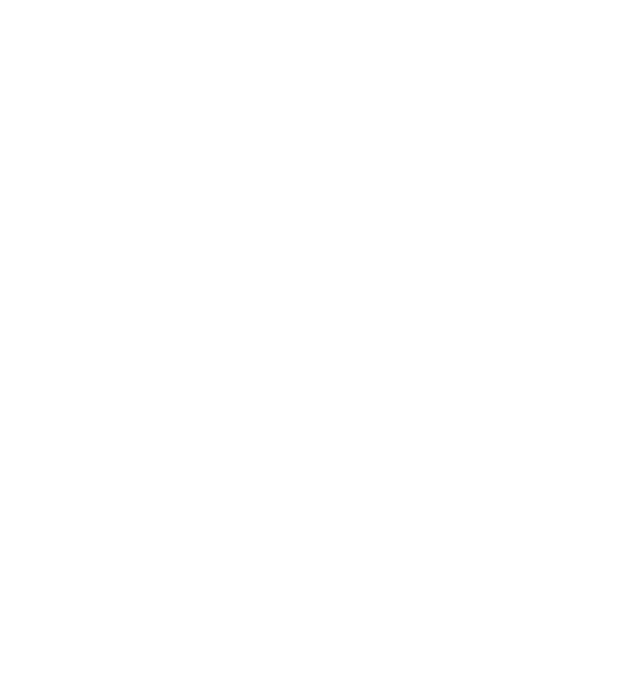
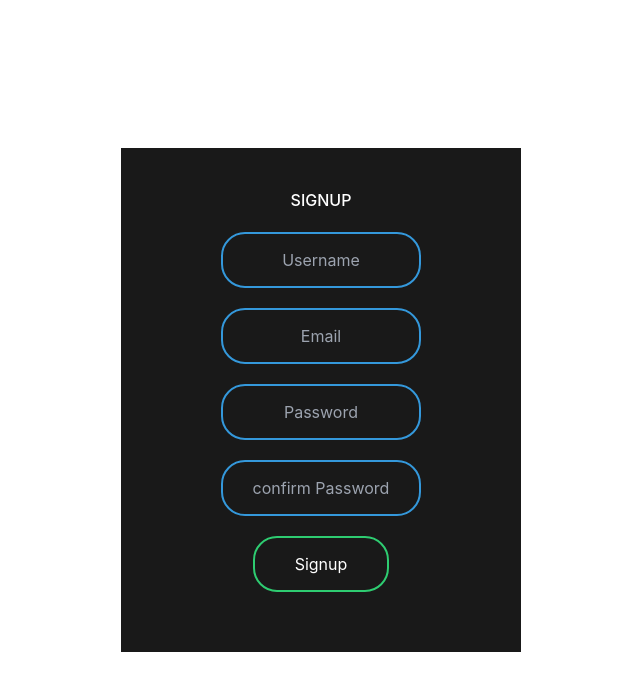
Before and after one commit to mohamedmasood796/booknearmefrontend, a React (Create React App) app: page /signup in a window 1280 px wide. Shown: the top 690 px of the page, without its empty margins (319-959 px from the left). Built offline with nearby package versions, Linux system fonts and the light colour scheme.

Commit message:
data sent to hotel one page

```diff
--- a/src/components/user/hotelpage/HotelPage.jsx
+++ b/src/components/user/hotelpage/HotelPage.jsx
@@ -5,12 +5,16 @@ import useFetch from '../../../hooks/useFetch';
 
 function HotelPage() {
     const location=useLocation()
-    const id=location.split('/',[2])
-    console.log("masood location",location)
+    // const id=location.split('/',[2] )
+    const  fulllocation = document.location + '';
+    let id=fulllocation.split('/',[5])
+    id=id[4]
     const [slideNumber, setSlideNumber] = useState(0);
     const [open, setOpen] = useState(false);
 
-    const {data,loading,error}=useFetch(`/hotels/${id}`)
+    const {data,loading,error}=useFetch(`http://localhost:5000/api/hotels/find/${id}`)
+    console.log("last data",data)
+
     const photos = [
         {
             src: 'https://cf.bstatic.com/xdata/images/hotel/max1024x768/213687017.jpg?k=ac75774c4c0288b621c3ad8d5faeec6cb08e23836cb4daccc537b01ed9582ae4&o=&hp=1'
--- /dev/null
+++ b/src/components/user/login/Login.jsx
@@ -0,0 +1,17 @@
+import React from 'react'
+import './login.css'
+
+function Login() {
+  return (
+    <div>
+      <form className='box' method='post' action="">
+            <h1>Login</h1>
+            <input type="text" className='loginname' name='name' placeholder='Username' />
+            <input type="password" name='password' placeholder='Password' />
+            <input type="submit" name='' value="Login" />
+        </form>
+    </div>
+  )
+}
+
+export default Login
--- /dev/null
+++ b/src/components/user/login/login.css
@@ -0,0 +1,64 @@
+/* body{
+    margin: 0;
+    padding: 0;
+    font-family: sans-serif;
+    background-color: #34495e;
+} */
+
+.box{
+    width: 400px;
+    padding: 40px;
+    position:absolute;
+    top: 50%;
+    left: 50%;
+    transform: translate(-50%,-50%);
+    background: #191919;
+    text-align: center ;
+}
+
+.box h1{
+    color: white;
+    text-transform: uppercase;
+    font-weight: 500;
+}
+
+.box input[type='text'], .box input[type='password']{
+    border: 0;
+    background: none;
+    display: block;
+    margin: 20px auto;
+    text-align: center;
+    border: 2px solid #3498db;
+    padding: 14px 10px;
+    width: 200px;
+    outline: none;
+    color: white;
+    border-radius:24px ;
+    transition: 0.25s;
+
+}
+
+.box input[type='text']:focus,.box input[type='password']:focus{
+    width: 280px;
+    border-color: #2ecc71;
+
+}
+
+.box input[type='submit']{
+    border: 0;
+    background: none;
+    display: block;
+    margin: 20px auto;
+    text-align: center;
+    border: 2px solid #2ecc71;
+    padding: 14px 40px;
+    outline: none;
+    color: white;
+    border-radius:24px ;
+    transition: 0.25s;
+    cursor: pointer;
+}
+
+.box input[type='submit']:hover{
+    background: #2ecc71;
+}
--- a/src/components/user/searchItem/SearchItem.jsx
+++ b/src/components/user/searchItem/SearchItem.jsx
@@ -9,7 +9,7 @@ function searchItem({ item }) {
                 className='siImg w-52 h-52 object-cover gap-2.5 ' />
             <div className="siDesc flex flex-col gap-y-1">
                 <h1 className="siTitle font-bold text-xl text-[#0071c2]">{item.name}</h1>
-                <span className="siDistance text-xs">{item.distance}m frm center</span>
+                <span className="siDistance text-xs">{item.distance}m from center</span>
                 <span className="siTexiOp text-xs bg-[#008009] text-white max-w-fit p-1 rounded">Free airport taxi</span>
                 <span className="siSubtitle font-bold text-xs pt-2">
                     Studio Apartment with Air conditioning
--- a/src/components/user/sideSearch/SideSearch.jsx
+++ b/src/components/user/sideSearch/SideSearch.jsx
@@ -48,23 +48,23 @@ function SideSearch() {
                         <div className="lsOptions">
                             <div className="lsOptionItem">
                                 <span className="lsOptionText">Min Price <small>per night</small></span>
-                                <input type="number" onChange={e=>setMin(e.target.value)} className='isOptionInput' />
+                                <input  onChange={e=>setMin(e.target.value)} className='isOptionInput' />
                             </div>
                             <div className="lsOptionItem">
                                 <span className="lsOptionText">Max Price <small>per night</small></span>
-                                <input type="number" onChange={e=>setMax(e.target.value)} className='isOptionInput' />
+                                <input  onChange={e=>setMax(e.target.value)} className='isOptionInput' />
                             </div>
                             <div className="lsOptionItem">
                                 <span className="lsOptionText">Adult</span>
-                                <input type="number" min={1} className='isOptionInput' placeholder={options.adult} />
+                                <input  min={1} className='isOptionInput' placeholder={options.adult} />
                             </div>
                             <div className="lsOptionItem">
                                 <span className="lsOptionText">Children</span>
-                                <input type="number" min={0} className='isOptionInput' placeholder={options.children} />
+                                <input  min={0} className='isOptionInput' placeholder={options.children} />
                             </div>
                             <div className="lsOptionItem">
                                 <span className="lsOptionText">Room</span>
-                                <input type="number" min={1} className='isOptionInput' placeholder={options.room} />
+                                <input  min={1} className='isOptionInput' placeholder={options.room} />
                             </div>
                         </div>
                     </div>
--- /dev/null
+++ b/src/components/user/signup/Signup.jsx
@@ -0,0 +1,20 @@
+import React from 'react'
+import "./signup.css"
+
+function Signup() {
+  return (
+    <div>
+        <form className='box' method='post' action="">
+            <h1>Signup</h1>
+
+            <input type="text" className='userinupt' name='name' placeholder='Username' />
+            <input type="email" name='email' placeholder='Email' />
+            <input type="password" name='password' placeholder='Password' />
+            <input type="password" name='password' placeholder='confirm Password' />
+            <input type="submit" name='' value="Signup" />
+        </form>
+    </div>
+  )
+}
+
+export default Signup
--- /dev/null
+++ b/src/components/user/signup/signup.css
@@ -0,0 +1,64 @@
+/* body{
+    margin: 0;
+    padding: 0;
+    font-family: sans-serif;
+    background-color: #34495e;
+} */
+
+.box{
+    width: 400px;
+    padding: 40px;
+    position:absolute;
+    top: 50%;
+    left: 50%;
+    transform: translate(-50%,-50%);
+    background: #191919;
+    text-align: center ;
+}
+
+.box h1{
+    color: white;
+    text-transform: uppercase;
+    font-weight: 500;
+}
+
+.box input[type='text'],input[type='email'],input[type='number'], .box input[type='password']{
+    border: 0;
+    background: none;
+    display: block;
+    margin: 20px auto;
+    text-align: center;
+    border: 2px solid #3498db;
+    padding: 14px 10px;
+    width: 200px;
+    outline: none;
+    color: white;
+    border-radius:24px ;
+    transition: 0.25s;
+
+}
+
+.box input[type='text']:focus,input[type='email']:focus,input[type='number']:focus,.box input[type='password']:focus{
+    width: 280px;
+    border-color: #2ecc71;
+
+}
+
+.box input[type='submit']{
+    border: 0;
+    background: none;
+    display: block;
+    margin: 20px auto;
+    text-align: center;
+    border: 2px solid #2ecc71;
+    padding: 14px 40px;
+    outline: none;
+    color: white;
+    border-radius:24px ;
+    transition: 0.25s;
+    cursor: pointer;
+}
+
+.box input[type='submit']:hover{
+    background: #2ecc71;
+}
--- /dev/null
+++ b/src/page/userPage/Login.jsx
@@ -0,0 +1,12 @@
+import React from 'react'
+import Logincomponents from '../../components/user/login/Login'
+
+function Login() {
+  return (
+    <div>
+      <Logincomponents/>
+    </div>
+  )
+}
+
+export default Login
--- /dev/null
+++ b/src/page/userPage/Signup.jsx
@@ -0,0 +1,12 @@
+import React from 'react'
+import Signupcomponents from '../../components/user/signup/Signup'
+
+function Signup() {
+  return (
+    <div>
+        <Signupcomponents/>
+    </div>
+  )
+}
+
+export default Signup
--- a/src/routes/User.jsx
+++ b/src/routes/User.jsx
@@ -3,14 +3,18 @@ import { Route, Routes } from 'react-router-dom'
 import List from '../page/userPage/List'
 import Home from '../page/userPage/Home'
 import Hotel from '../page/userPage/Hotel'
+import Signup from '../page/userPage/Signup'
+import Login from '../page/userPage/Login'
 
 function User() {
   return (
     <>
         <Routes>
+            <Route exact path='/signup' element={<Signup />} />
+            <Route exact path='/login' element={<Login />} />
             <Route exact path='/' element={<Home />} />
             <Route exact path='/hotels' element={<List />} />
-            <Route exact path='/hotelpage' element={<Hotel />} />
+            <Route exact path='/hotels/:id' element={<Hotel />} />
         </Routes>
     </>
   )
```
